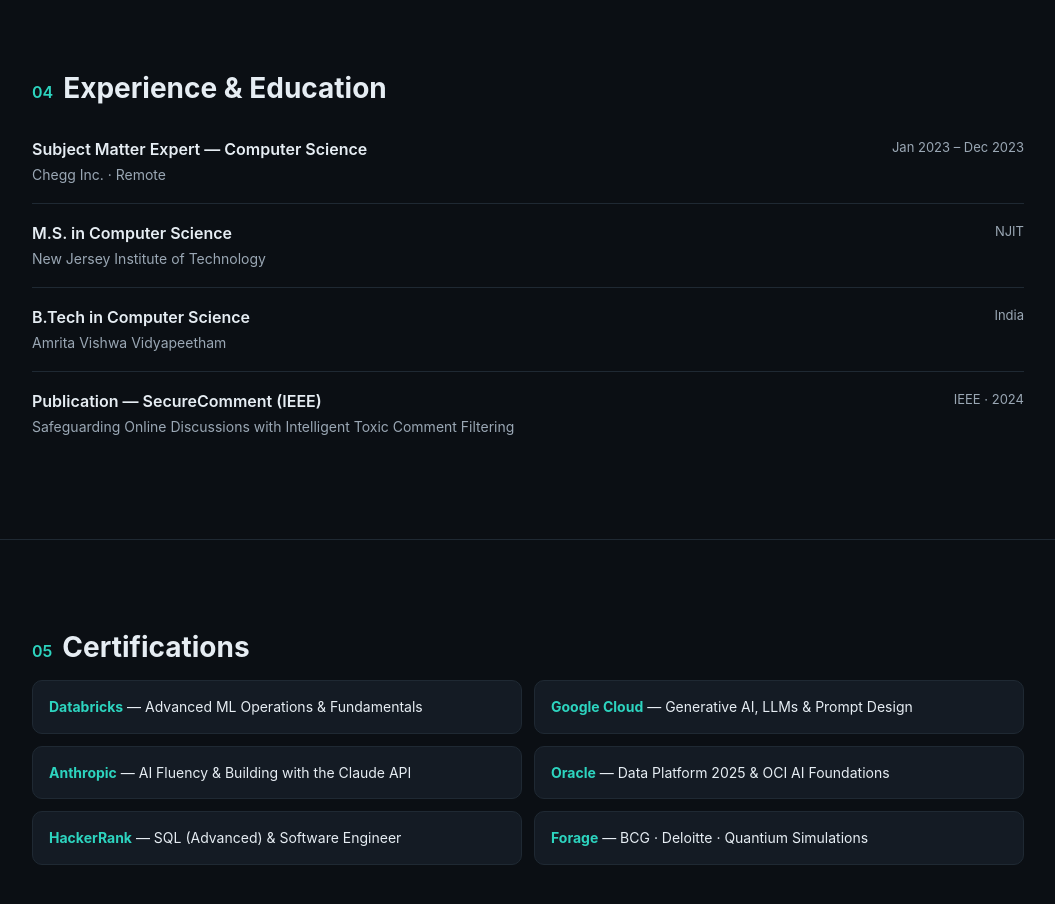
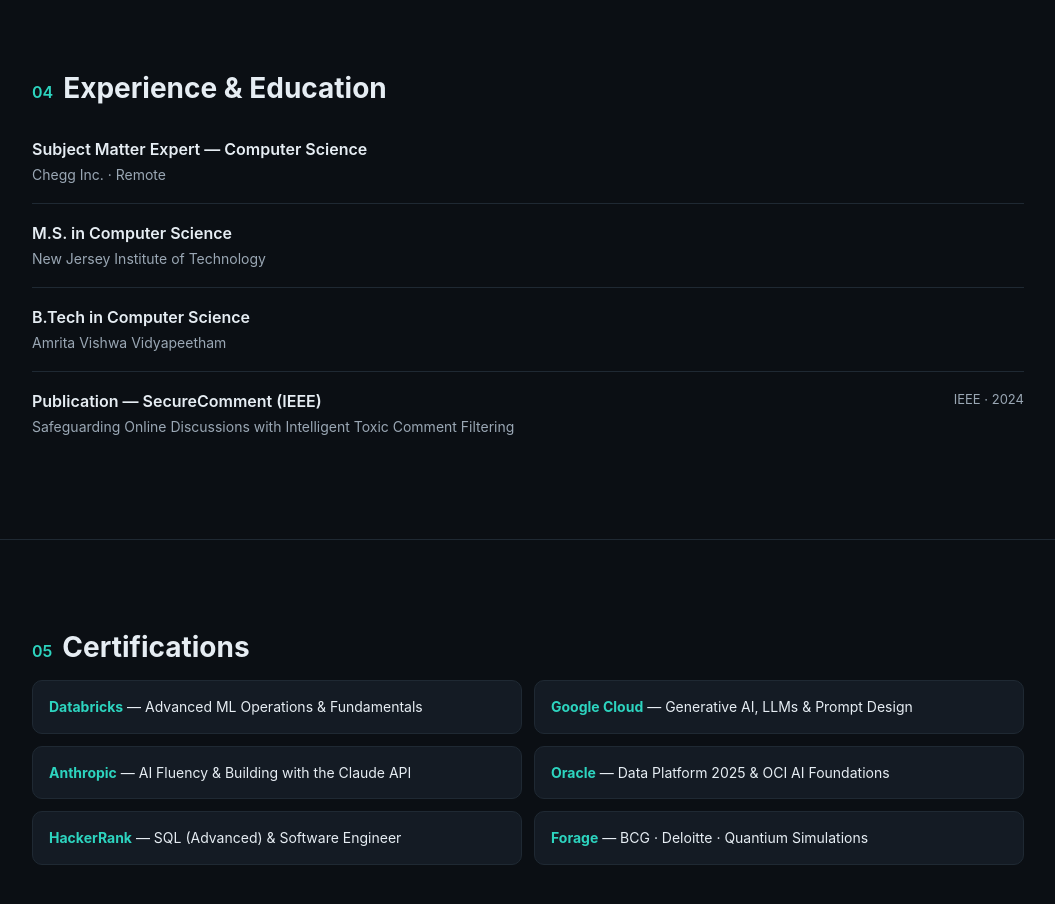
Before and after one commit to kovinaveenkumar/kovinaveenkumar.github.io, a plain HTML site: page index.html in a window 1280 px wide. Shown: the part 3300-4204 px from the top of the page, without its empty margins (112-1167 px from the left). Drawn offline with Linux system fonts and the light colour scheme.

Commit message:
Add files via upload

```diff
--- a/index.html
+++ b/index.html
@@ -21,7 +21,6 @@
   h2{font-size:28px;font-weight:700;margin-bottom:8px}
   h2 .num{color:var(--accent);font-size:16px;margin-right:10px;font-weight:600}
   .lead{color:var(--muted);margin-bottom:36px;max-width:680px}
-  /* nav */
   nav{position:sticky;top:0;z-index:50;background:rgba(11,15,20,.82);backdrop-filter:blur(10px);
     border-bottom:1px solid var(--line)}
   .nav-in{display:flex;align-items:center;justify-content:space-between;height:62px}
@@ -33,7 +32,6 @@
   .hire{border:1px solid var(--accent);color:var(--accent);padding:8px 16px;border-radius:8px;font-size:14px;font-weight:600}
   .hire:hover{background:var(--accent);color:#04201c}
   @media(max-width:720px){.nav-links{display:none}}
-  /* hero */
   .hero{padding:120px 0 96px;border-top:none}
   .pill{display:inline-block;border:1px solid var(--line);color:var(--accent);
     padding:6px 14px;border-radius:999px;font-size:13px;margin-bottom:22px}
@@ -51,18 +49,15 @@
   .socials{display:flex;gap:18px;margin-top:28px}
   .socials a{color:var(--muted);font-size:14px}
   .socials a:hover{color:var(--accent)}
-  /* stats */
   .stats{display:grid;grid-template-columns:repeat(4,1fr);gap:16px;margin-top:54px}
   .stat{background:var(--card);border:1px solid var(--line);border-radius:var(--radius);padding:20px}
   .stat b{display:block;font-size:26px;color:var(--accent)}
   .stat span{color:var(--muted);font-size:13px}
   @media(max-width:720px){.stats{grid-template-columns:repeat(2,1fr)}}
-  /* skills */
   .skillgroup{margin-bottom:20px}
   .skillgroup h4{color:var(--muted);font-size:13px;text-transform:uppercase;letter-spacing:1px;margin-bottom:10px;font-weight:600}
   .chips{display:flex;flex-wrap:wrap;gap:8px}
   .chip{background:var(--card);border:1px solid var(--line);border-radius:8px;padding:7px 13px;font-size:13px;color:var(--text)}
-  /* projects */
   .grid{display:grid;grid-template-columns:repeat(2,1fr);gap:18px}
   @media(max-width:720px){.grid{grid-template-columns:1fr}}
   .proj{background:var(--card);border:1px solid var(--line);border-radius:var(--radius);padding:22px;display:flex;flex-direction:column;transition:.2s}
@@ -72,7 +67,6 @@
   .tags{display:flex;flex-wrap:wrap;gap:6px;margin:14px 0}
   .tag{font-size:11px;color:var(--accent);background:rgba(45,212,191,.08);border:1px solid rgba(45,212,191,.2);border-radius:6px;padding:3px 8px}
   .proj a.repo{color:var(--accent);font-size:13px;font-weight:600}
-  /* lists */
   .row{display:flex;justify-content:space-between;gap:16px;padding:16px 0;border-bottom:1px solid var(--line)}
   .row:last-child{border-bottom:none}
   .row .r-title{font-weight:600}
@@ -82,7 +76,6 @@
   @media(max-width:720px){.certgrid{grid-template-columns:1fr}}
   .cert{background:var(--card);border:1px solid var(--line);border-radius:10px;padding:14px 16px;font-size:14px}
   .cert b{color:var(--accent)}
-  /* contact */
   .contact-card{background:var(--card);border:1px solid var(--line);border-radius:var(--radius);padding:40px;text-align:center}
   .contact-card h2{justify-content:center}
   footer{border-top:1px solid var(--line);padding:30px 0;color:var(--muted);font-size:13px;text-align:center}
@@ -168,9 +161,9 @@
 
 <section id="experience" class="reveal"><div class="wrap">
   <h2><span class="num">04</span>Experience &amp; Education</h2>
-  <div class="row"><div><div class="r-title">Subject Matter Expert — Computer Science</div><div class="r-sub">Chegg Inc. · Remote</div></div><div class="r-meta">Jan 2023 – Dec 2023</div></div>
-  <div class="row"><div><div class="r-title">M.S. in Computer Science</div><div class="r-sub">New Jersey Institute of Technology</div></div><div class="r-meta">NJIT</div></div>
-  <div class="row"><div><div class="r-title">B.Tech in Computer Science</div><div class="r-sub">Amrita Vishwa Vidyapeetham</div></div><div class="r-meta">India</div></div>
+  <div class="row"><div><div class="r-title">Subject Matter Expert — Computer Science</div><div class="r-sub">Chegg Inc. · Remote</div></div><div class="r-meta"></div></div>
+  <div class="row"><div><div class="r-title">M.S. in Computer Science</div><div class="r-sub">New Jersey Institute of Technology</div></div><div class="r-meta"></div></div>
+  <div class="row"><div><div class="r-title">B.Tech in Computer Science</div><div class="r-sub">Amrita Vishwa Vidyapeetham</div></div><div class="r-meta"></div></div>
   <div class="row"><div><div class="r-title">Publication — SecureComment (IEEE)</div><div class="r-sub">Safeguarding Online Discussions with Intelligent Toxic Comment Filtering</div></div><div class="r-meta">IEEE · 2024</div></div>
 </div></section>
 
```
